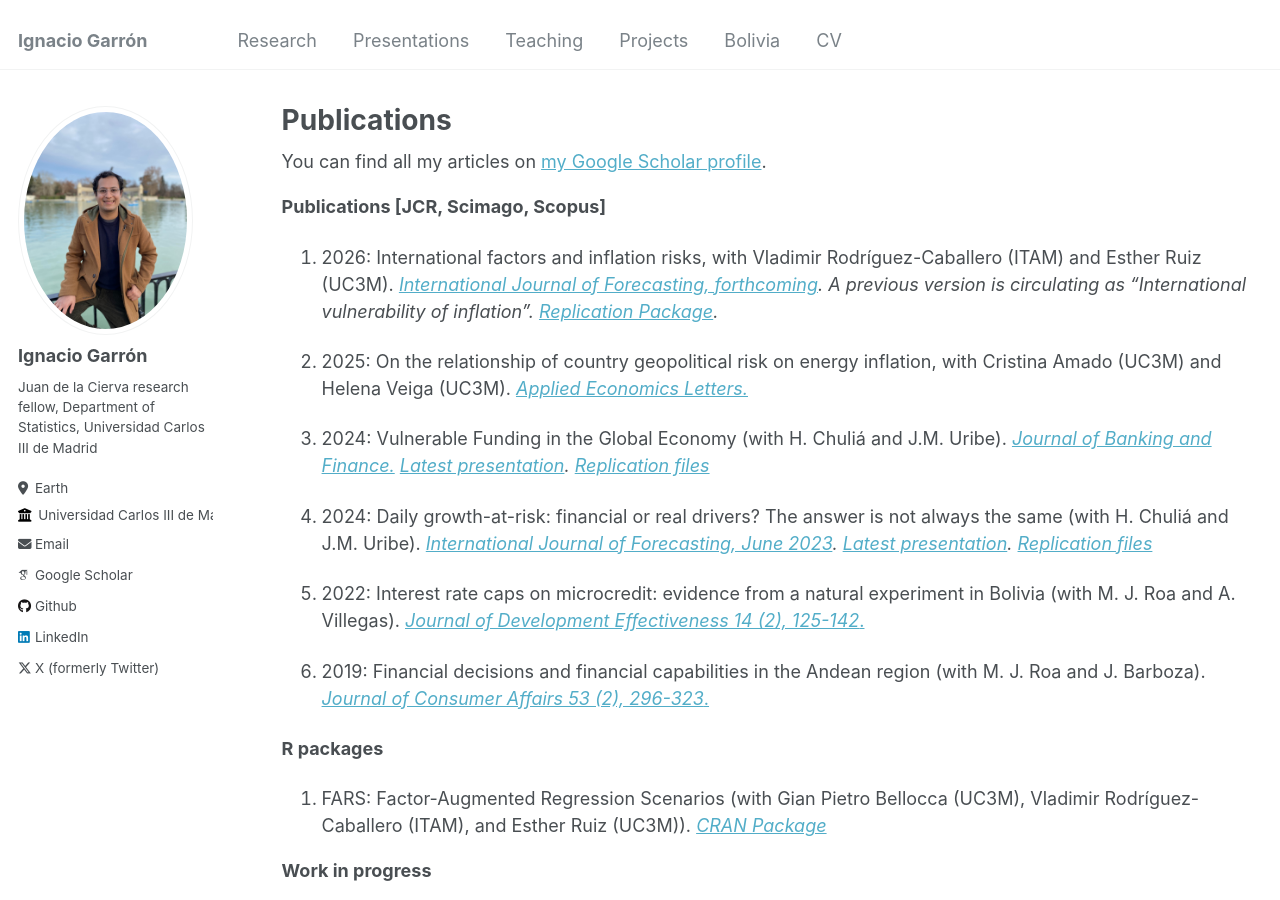
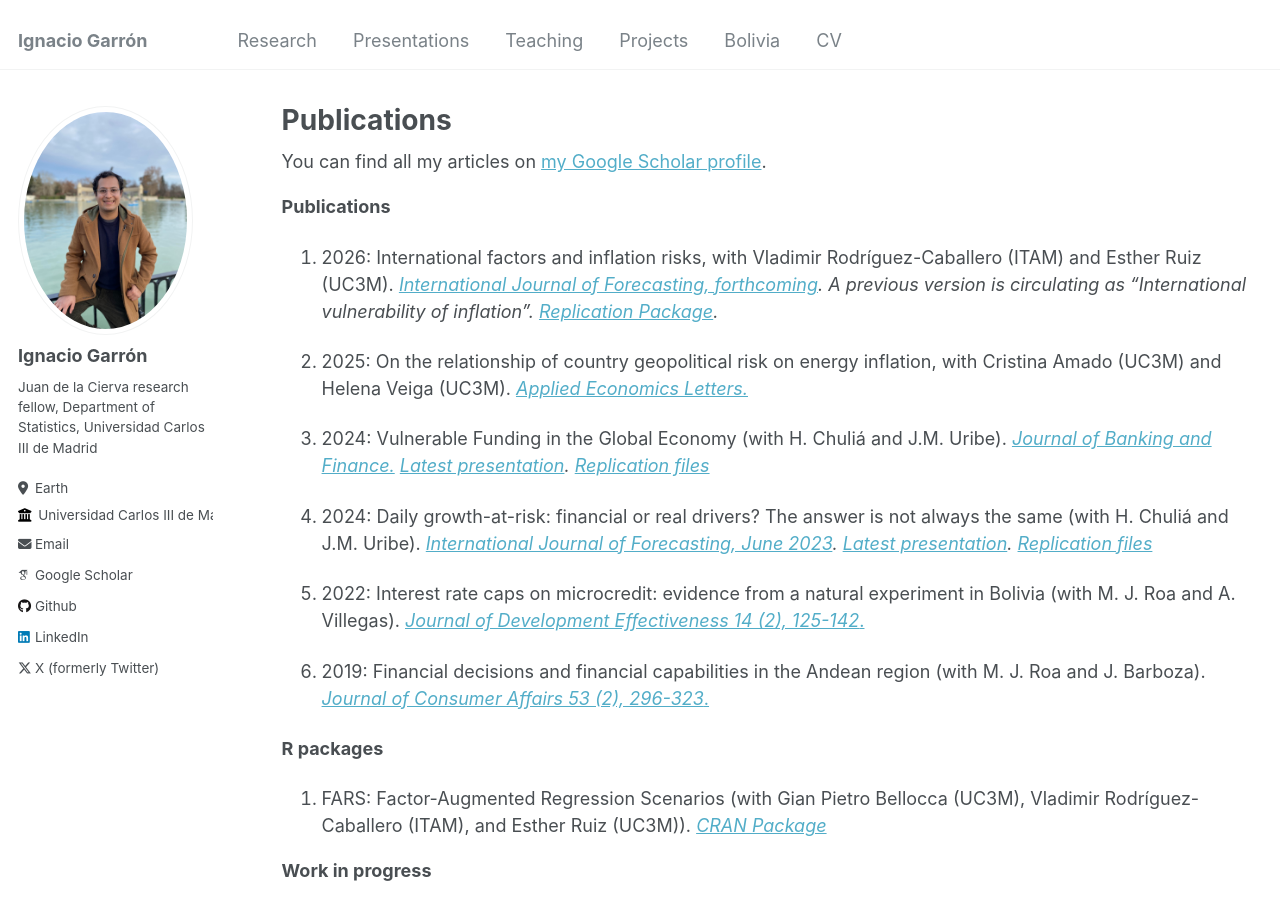
Before and after one commit to IgnacioGarron/IgnacioGarron.github.io, a Jekyll site: the page built from _pages/publications.md, in a window 1280 px wide and 900 px high. Built offline with Jekyll 4.4.1, drawn with Linux system fonts in a browser that asks for light colours; some web fonts are replaced.

Commit message:
Update publications.md

```diff
--- a/_pages/publications.md
+++ b/_pages/publications.md
@@ -10,7 +10,7 @@ author_profile: true
 {% endif %}
 
 
-**Publications [JCR, Scimago, Scopus]**
+**Publications**
 
 1. 2026: International factors and inflation risks, with Vladimir Rodríguez-Caballero (ITAM) and Esther Ruiz (UC3M). *[International Journal of Forecasting, forthcoming](https://arxiv.org/pdf/2410.20628). A previous version is circulating as "International vulnerability of inflation". [Replication Package](https://github.com/IgnacioGarron/replication_ijf_int_inflation_factors_risks).*
 
```
